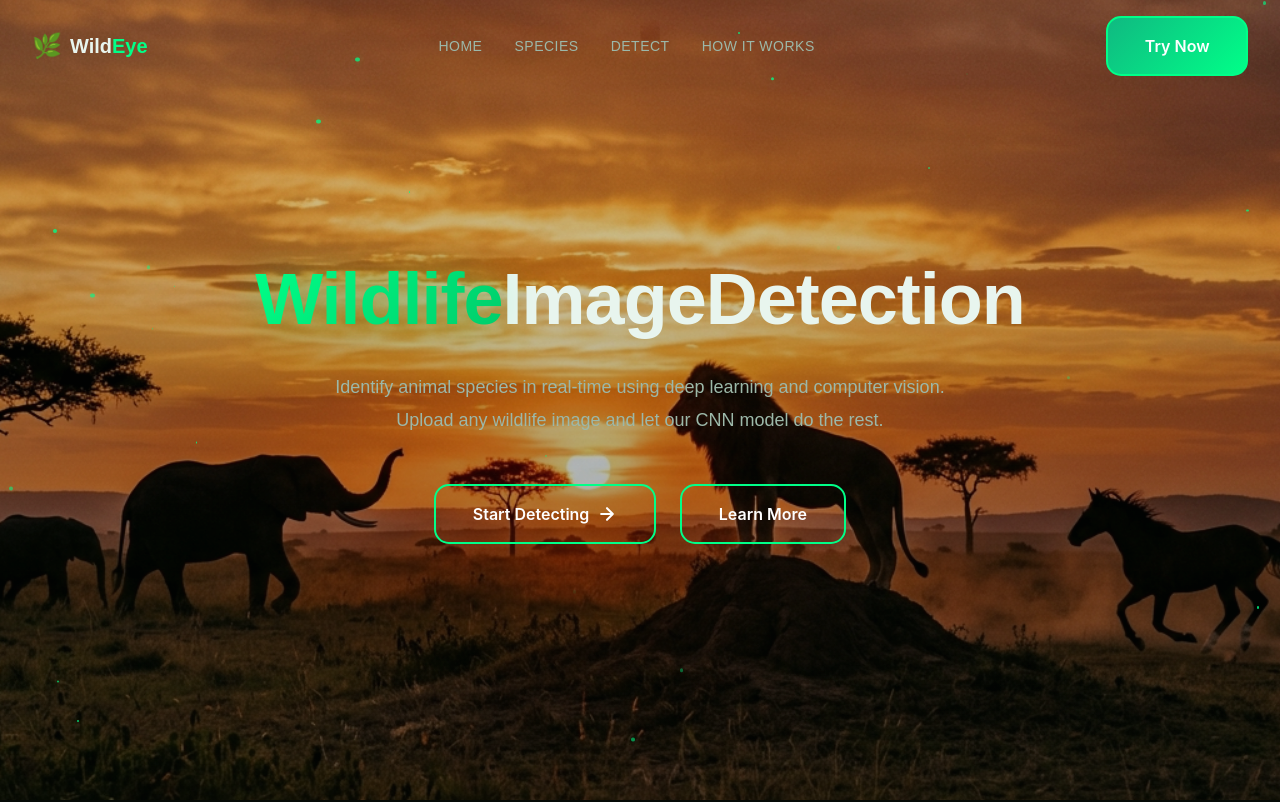
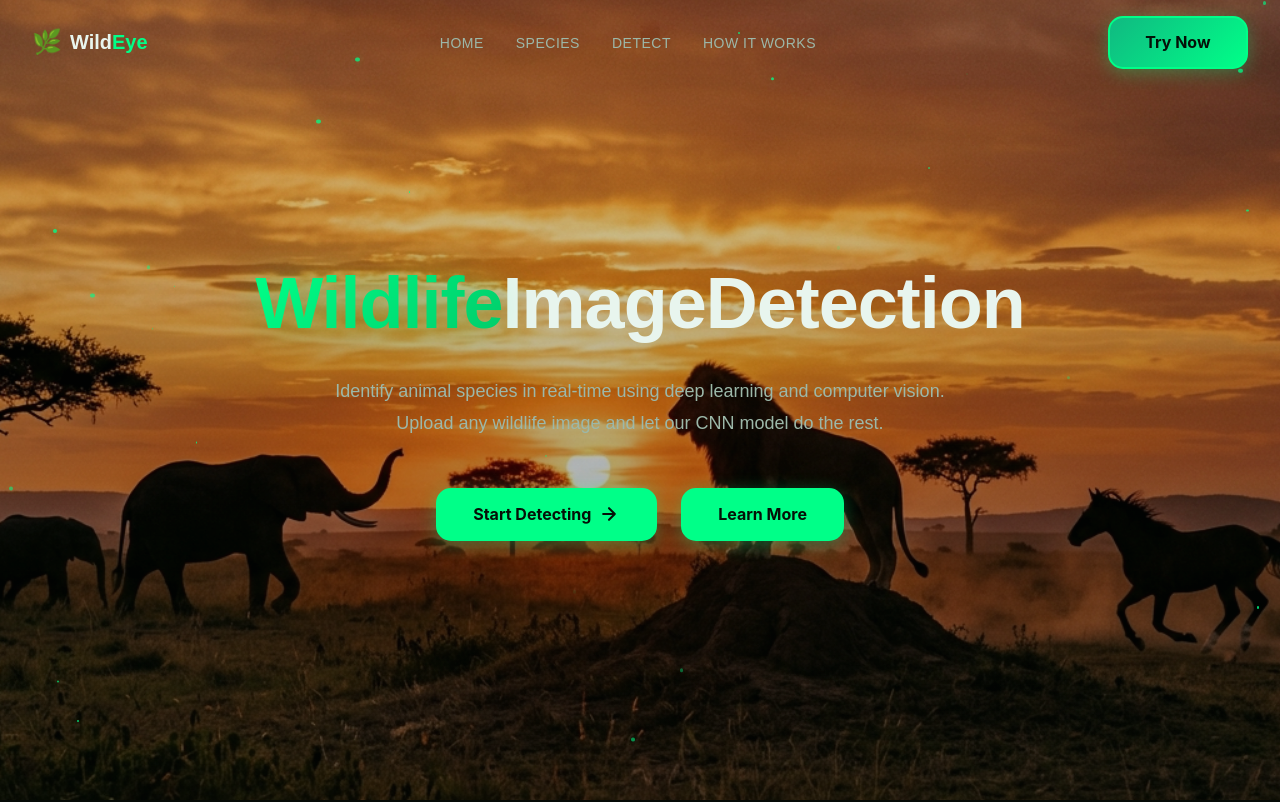
Before and after one commit to mihirv007/Wildlife_Image_detection, a React (Vite) app in the folder frontend/: page / in a window 1280 px wide. Shown: the top 802 px of the page. Built offline with nearby package versions, Linux system fonts and the light colour scheme; a web font is replaced by a local one.

Commit message:
Style all site buttons with the primary Start Detecting filled emerald glow look

```diff
--- a/frontend/src/index.css
+++ b/frontend/src/index.css
@@ -253,19 +253,20 @@ ul, ol {
 
 /* --- Responsive --- */
 
-/* --- From Uiverse.io by e-coders (Applied to all website buttons) --- */
+/* --- All Buttons styled like the primary "Start Detecting" button (Uiverse.io effect by e-coders) --- */
 button,
 a.hero__cta,
 a.navbar__cta,
 .upload__detect-btn,
 .upload__reset-btn,
+.upload__button,
 .uiverse-btn {
  appearance: none;
- background-color: transparent;
+ background-color: #00ff88;
  border: 0.125em solid #00ff88;
  border-radius: 0.9375em;
  box-sizing: border-box;
- color: #ffffff;
+ color: #051007;
  cursor: pointer;
  display: inline-flex;
  align-items: center;
@@ -273,15 +274,16 @@ a.navbar__cta,
  gap: 0.5rem;
  font-family: Roobert,-apple-system,BlinkMacSystemFont,"Segoe UI",Helvetica,Arial,sans-serif,"Apple Color Emoji","Segoe UI Emoji","Segoe UI Symbol";
  font-size: 16px;
- font-weight: 600;
+ font-weight: 700;
  line-height: normal;
  margin: 0;
- min-height: 3.75em;
+ min-height: 3.25em;
  min-width: 0;
  outline: none;
- padding: 1em 2.3em;
+ padding: 0.9em 2.2em;
  text-align: center;
  text-decoration: none;
+ box-shadow: rgba(0, 255, 136, 0.3) 0 4px 18px;
  transition: all 300ms cubic-bezier(.23, 1, 0.32, 1);
  user-select: none;
  -webkit-user-select: none;
@@ -293,6 +295,7 @@ button:disabled,
 .upload__detect-btn:disabled {
  pointer-events: none;
  opacity: 0.5;
+ box-shadow: none;
 }
 
 button:hover:not(:disabled),
@@ -300,11 +303,13 @@ a.hero__cta:hover,
 a.navbar__cta:hover,
 .upload__detect-btn:not(:disabled):hover,
 .upload__reset-btn:hover,
+.upload__button:hover,
 .uiverse-btn:hover {
  color: #051007 !important;
  background-color: #00ff88 !important;
  border-color: #00ff88 !important;
- box-shadow: rgba(0, 255, 136, 0.4) 0 8px 15px !important;
+ filter: brightness(1.08);
+ box-shadow: rgba(0, 255, 136, 0.55) 0 8px 25px !important;
  transform: translateY(-2px) !important;
 }
 
@@ -313,6 +318,7 @@ a.hero__cta:active,
 a.navbar__cta:active,
 .upload__detect-btn:not(:disabled):active,
 .upload__reset-btn:active,
+.upload__button:active,
 .uiverse-btn:active {
  box-shadow: none !important;
  transform: translateY(0) !important;
```
